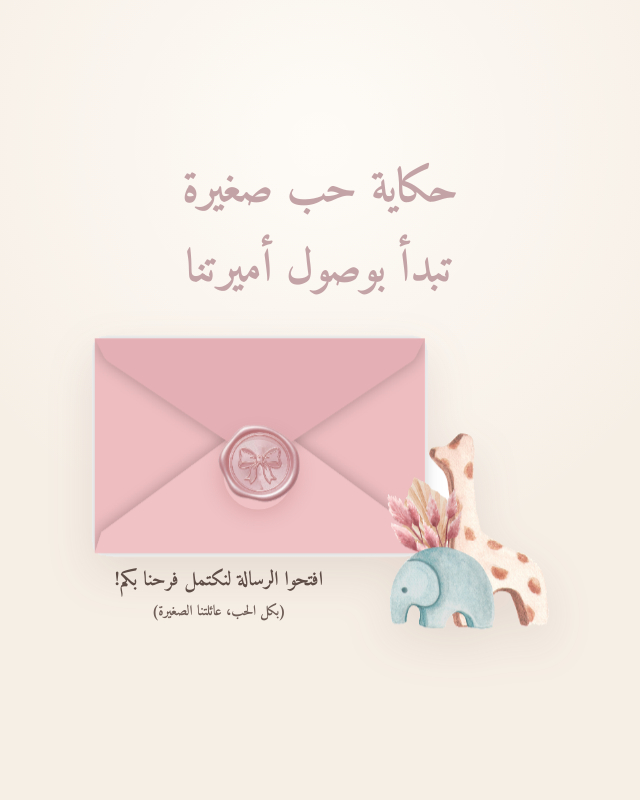
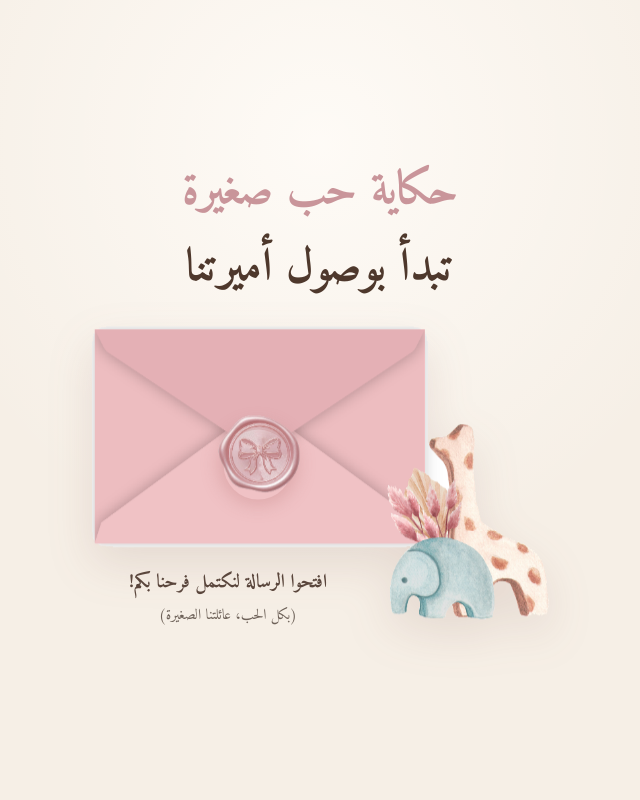
Before and after one commit to lina123dirani/baby-shower-invitation, a React (Vite) app: page / in a window 1280 px wide. Shown: the top 800 px of the page, without its empty margins (320-960 px from the left). Built offline with nearby package versions, Linux system fonts and the light colour scheme; a web font is replaced by a local one.

Commit message:
Match the cover lines and colors to the Canva card.
The title now opens in rose and continues in brown, and the caption sits darker beside the elephant.

```diff
--- a/src/Cover.jsx
+++ b/src/Cover.jsx
@@ -5,8 +5,8 @@ export default function Cover({ phase, onOpen }) {
     <section id="cover" className={`cover chapter ${phase}`}>
       <div className="cover-inner">
         <h1 className="cover-title">
-          <span>حكاية حب صغيرة</span>
-          <span>تبدأ بوصول أميرتنا</span>
+          <span className="cover-rose">حكاية حب صغيرة</span>
+          <span className="cover-ink">تبدأ بوصول أميرتنا</span>
         </h1>
 
         <div className="envelope-stage">
--- a/src/invitation.css
+++ b/src/invitation.css
@@ -127,14 +127,16 @@ body {
 }
 
 .cover-title {
-  color: #c4a3a6;
   font-size: clamp(32px, 7.2vw, 46px);
-  line-height: 1.7;
+  line-height: 1.35;
   display: flex;
   flex-direction: column;
-  gap: 2px;
+  gap: 0.32em;
   animation: rise-in 0.9s ease both;
 }
+
+.cover-rose { color: #c9959a; }
+.cover-ink { color: #4e382c; }
 
 .envelope-stage {
   position: relative;
@@ -230,15 +232,15 @@ body {
 .cover-caption {
   position: absolute;
   z-index: 2;
-  left: 0;
-  bottom: 2%;
-  width: 56%;
+  left: 1%;
+  bottom: -2%;
+  width: 58%;
   margin: 0;
-  color: #5e4d47;
-  font-family: var(--display);
+  color: #5a463c;
+  font-family: var(--serif);
   font-weight: 700;
-  font-size: clamp(15px, 3.5vw, 20px);
-  line-height: 1.7;
+  font-size: clamp(15px, 3.35vw, 19px);
+  line-height: 1.45;
   text-align: center;
   pointer-events: none;
   animation: rise-in 1s ease 0.22s both;
@@ -246,10 +248,10 @@ body {
 
 .cover-caption small {
   display: block;
-  margin-top: 2px;
-  color: #6f5e57;
-  font-size: 0.72em;
-  font-weight: 700;
+  margin-top: 0.55em;
+  color: #6e6259;
+  font-size: 0.78em;
+  font-weight: 400;
 }
 
 /* ---------- story ---------- */
```
